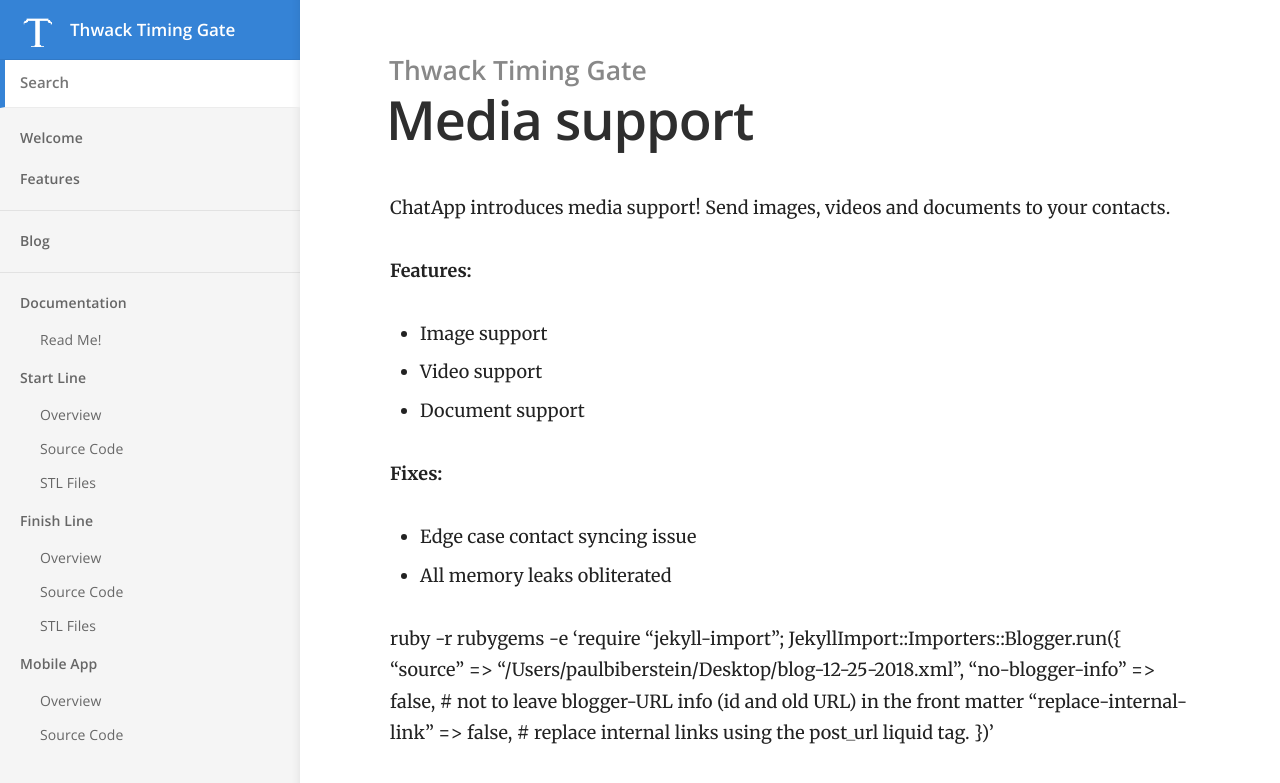
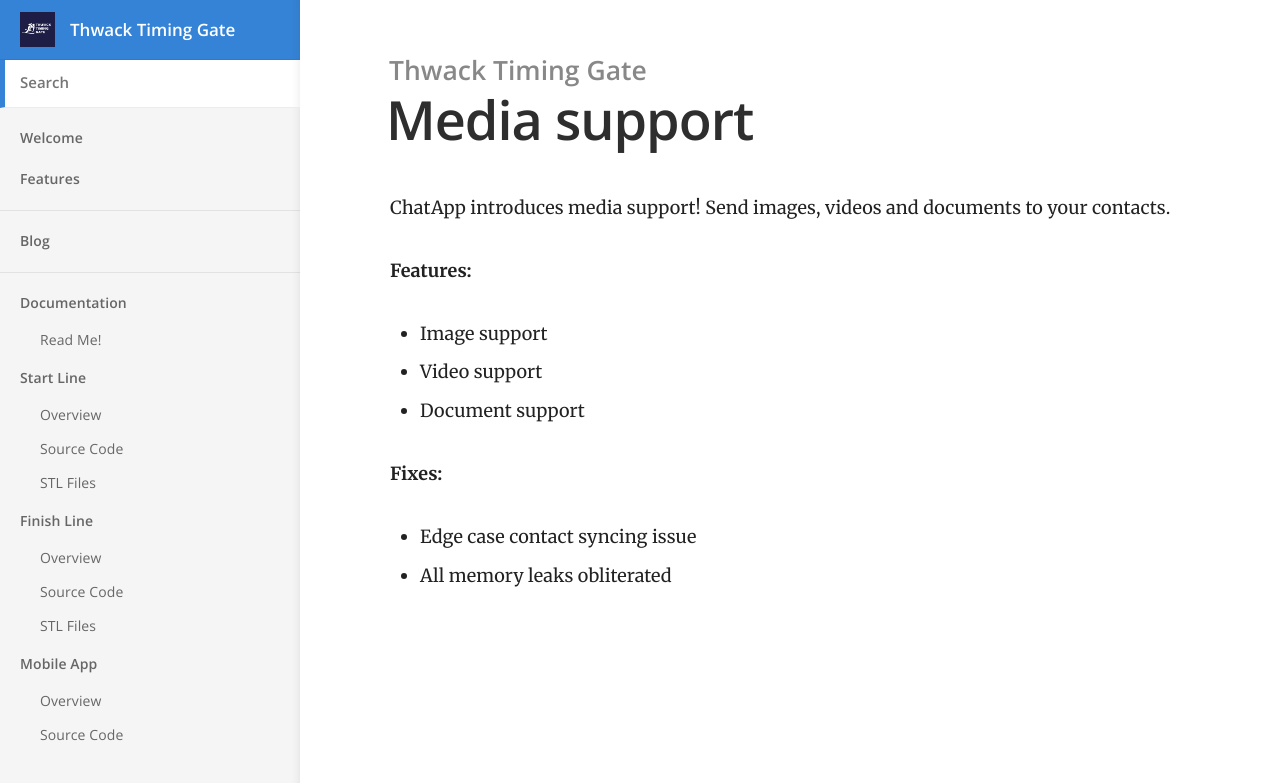
Before and after one commit to P-bibs/ThwackTimingSystems.github.io, a Jekyll site: the page built from _posts/2016-01-12-media-support.md, in a window 1280 px wide. Shown: the top 783 px of the page. Built offline with Jekyll 4.4.1, drawn with Linux system fonts in a browser that asks for light colours.

Commit message:
Added logo

```diff
--- a/_layouts/default.html
+++ b/_layouts/default.html
@@ -27,7 +27,7 @@
 	<body>
 		<header>
 			<h1>
-				<a href="{{ site.baseurl }}/"><img src="{{ site.baseurl }}/images/whiteLogo.png" width="40" height="40" alt="{{ site.title }} logo"></a>
+				<a href="{{ site.baseurl }}/"><img src="{{ site.baseurl }}/images/4.png" width="40" height="40" alt="{{ site.title }} logo"></a>
 				{{ site.title }}
 				<button type="button" class="open-nav" id="open-nav"></button>
 			</h1>
--- a/_posts/2016-01-12-media-support.md
+++ b/_posts/2016-01-12-media-support.md
@@ -15,10 +15,3 @@
 
 * Edge case contact syncing issue
 * All memory leaks obliterated
-
-ruby -r rubygems -e 'require "jekyll-import";
-    JekyllImport::Importers::Blogger.run({
-      "source"                => "/Users/paulbiberstein/Desktop/blog-12-25-2018.xml",
-      "no-blogger-info"       => false, # not to leave blogger-URL info (id and old URL) in the front matter
-      "replace-internal-link" => false, # replace internal links using the post_url liquid tag.
-    })'
```
Also changed, not shown: images/4.png (added).
